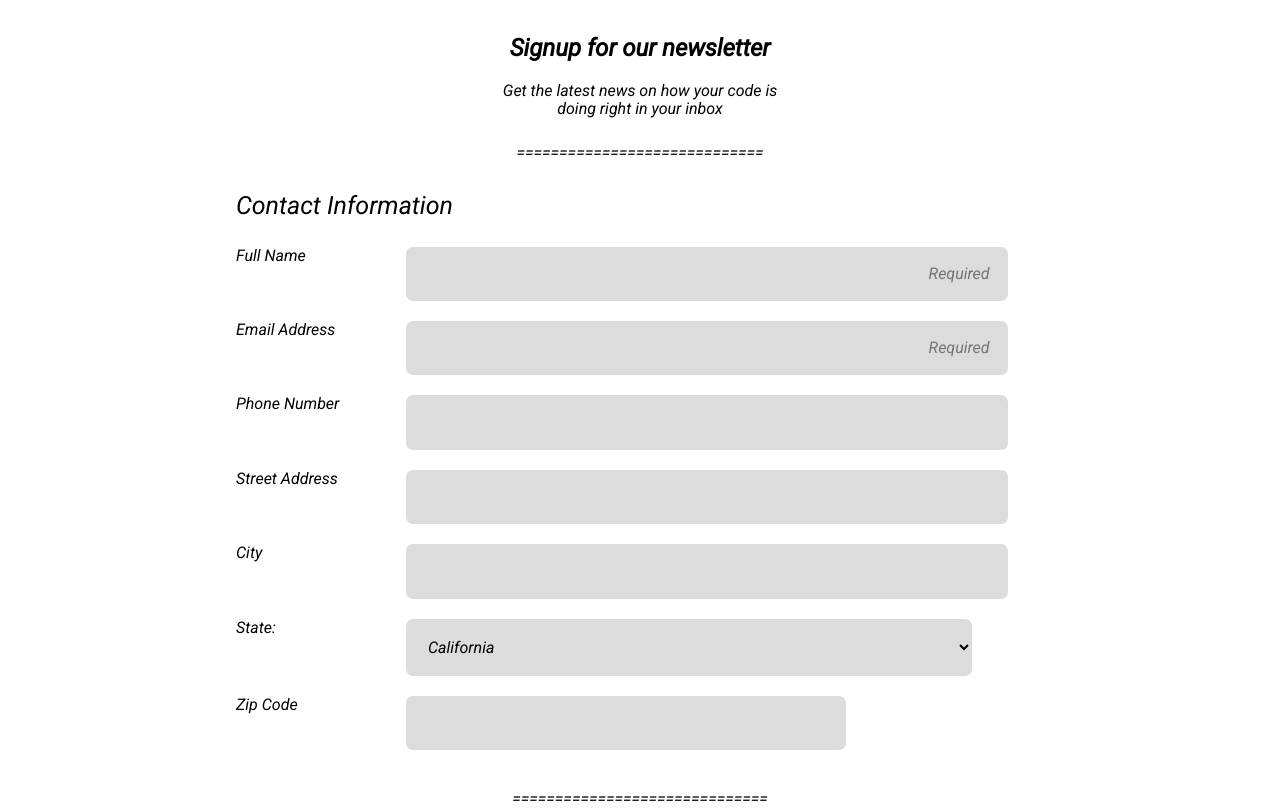
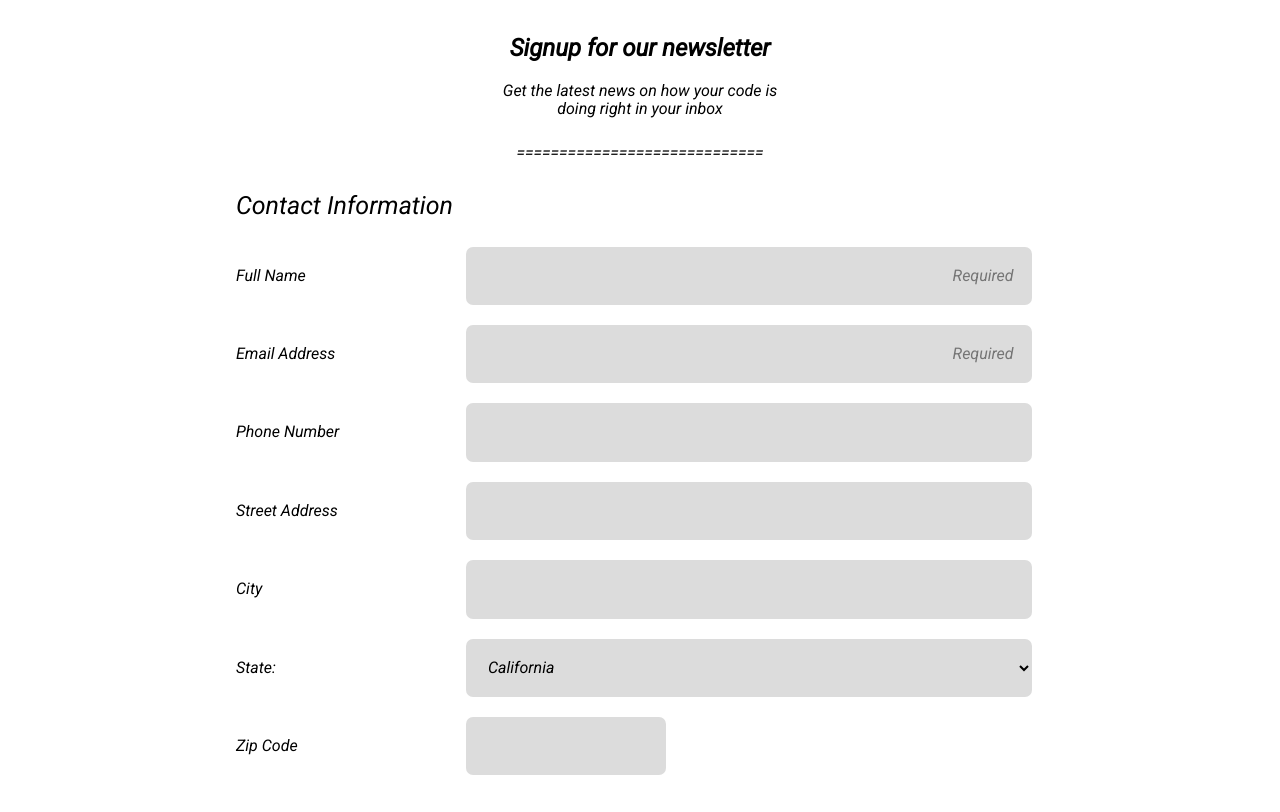
Before and after one commit to jonicoder1/portfolio_project_3, a plain HTML site: page index.html in a window 1280 px wide. Shown: the part 101-913 px from the top of the page. Drawn offline with Linux system fonts and the light colour scheme.

Commit message:
adjusted some padding and border for label-box class

```diff
--- a/css/styles.css
+++ b/css/styles.css
@@ -1,3 +1,7 @@
+* {
+    box-sizing: border-box;
+}
+
 :root {
     font-family: 'Roboto', sans-serif;
 }
@@ -95,9 +99,10 @@ legend {
     height: 100px;
 }
 
-#zip-code {
+#zip {
     width: 50%;
 }
+
 
 @media only screen and (min-width: 768px) {
 
@@ -109,7 +114,6 @@ legend {
 
     .flex-2 {
         flex-direction: row;
-        justify-content: flex-start;
         margin-top: 20px;
     }
 
@@ -119,14 +123,15 @@ legend {
 
     .label-box {
         box-sizing: border-box;
-        width: 120px;
-        height: 120px
-        border: 0px solid green;
-        padding: 0px;
-        margin: 0px 50px 0px 0px;
+        width: 220px;
+        border: 10px;
+        padding: 10px 10px 10px 0px;
+        margin: 10px 10px 10px 0px;
     }
 
-
+    #zip {
+        width: 200px;
+    }
 
     button[type='submit'] {
         width: 330px;
--- a/index.html
+++ b/index.html
@@ -51,7 +51,7 @@
                     </div>
                     <div class="flex-2">
                         <label for="state" class="label-box">State:</label>
-                        <select name="state" id="state" class="flex-item">
+                        <select id="state" name="state" class="flex-item">
                             <option value="california">California</option>
                             <option value="nevada">Nevada</option>
                             <option value="arizona">Arizona</option>
@@ -59,8 +59,8 @@
                         </select>
                     </div>
                     <div class="flex-2">
-                        <label for="zip-code" class="label-box" id="zip-code1">Zip Code</label>
-                        <input type="text" id="zip-code" name="zip-code" class="flex-item">
+                        <label for="zip" class="label-box">Zip Code</label>
+                        <input type="text" id="zip" name="zip">
                     </div>
                 </div>
             </fieldset>
```
